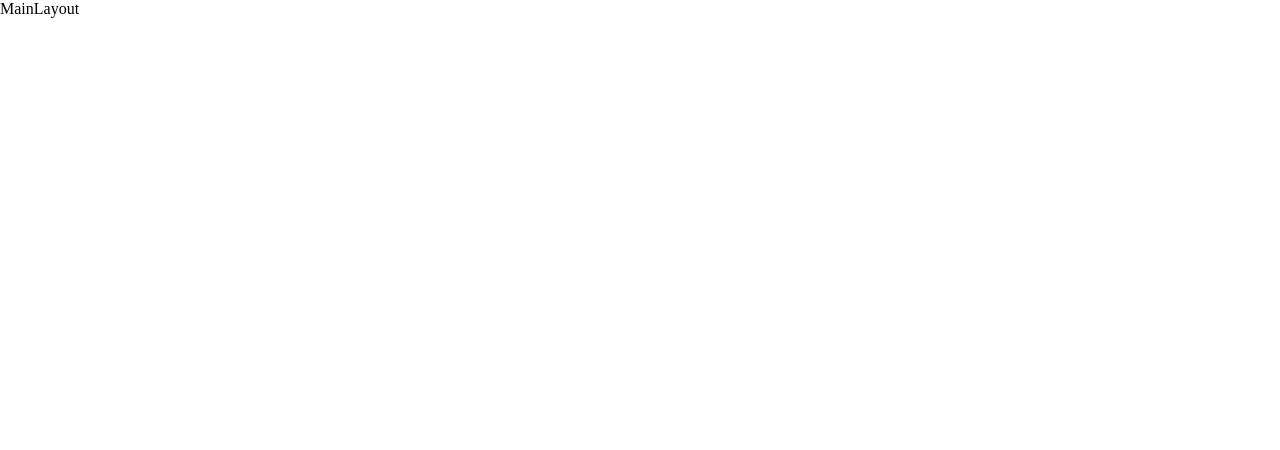
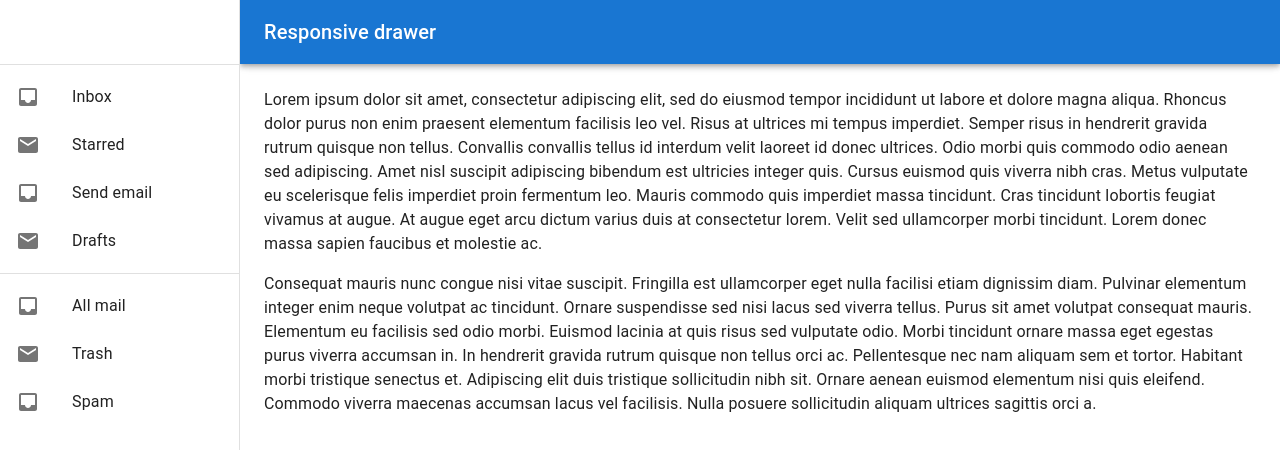
Before and after one commit to Princinho/SupTickIT, a React (Vite) app: page / in a window 1280 px wide. Shown: the top 450 px of the page. Built offline with nearby package versions, Linux system fonts and the light colour scheme.

Commit message:
Add main drawer

```diff
--- a/src/MainLayout.jsx
+++ b/src/MainLayout.jsx
@@ -1,8 +1,141 @@
+import { Inbox, Mail, Menu } from '@mui/icons-material';
+import { AppBar, Box, CssBaseline, Divider, Drawer, IconButton, List, ListItem, ListItemButton, ListItemIcon, ListItemText, Toolbar, Typography } from '@mui/material';
 import React from 'react'
 import { Outlet } from 'react-router-dom'
 
-export const MainLayout = () => {
+const drawerWidth = 240;
+export const MainLayout = (props) => {
+    const { window } = props;
+    const [mobileOpen, setMobileOpen] = React.useState(false);
+
+    const handleDrawerToggle = () => {
+        setMobileOpen(!mobileOpen);
+    };
+
+    const drawer = (
+        <div>
+            <Toolbar />
+            <Divider />
+            <List>
+                {['Inbox', 'Starred', 'Send email', 'Drafts'].map((text, index) => (
+                    <ListItem key={text} disablePadding>
+                        <ListItemButton>
+                            <ListItemIcon>
+                                {index % 2 === 0 ? <Inbox /> : <Mail />}
+                            </ListItemIcon>
+                            <ListItemText primary={text} />
+                        </ListItemButton>
+                    </ListItem>
+                ))}
+            </List>
+            <Divider />
+            <List>
+                {['All mail', 'Trash', 'Spam'].map((text, index) => (
+                    <ListItem key={text} disablePadding>
+                        <ListItemButton>
+                            <ListItemIcon>
+                                {index % 2 === 0 ? <Inbox /> : <Mail />}
+                            </ListItemIcon>
+                            <ListItemText primary={text} />
+                        </ListItemButton>
+                    </ListItem>
+                ))}
+            </List>
+        </div>
+    );
+
+    const container = window !== undefined ? () => window().document.body : undefined;
+
     return (
-        <div>MainLayout <Outlet /></div>
-    )
+        <Box sx={{ display: 'flex' }}>
+            <CssBaseline />
+            <AppBar
+                position="fixed"
+                sx={{
+                    width: { sm: `calc(100% - ${drawerWidth}px)` },
+                    ml: { sm: `${drawerWidth}px` },
+                }}
+            >
+                <Toolbar>
+                    <IconButton
+                        color="inherit"
+                        aria-label="open drawer"
+                        edge="start"
+                        onClick={handleDrawerToggle}
+                        sx={{ mr: 2, display: { sm: 'none' } }}
+                    >
+                        <Menu />
+                    </IconButton>
+                    <Typography variant="h6" noWrap component="div">
+                        Responsive drawer
+                    </Typography>
+                </Toolbar>
+            </AppBar>
+            <Box
+                component="nav"
+                sx={{ width: { sm: drawerWidth }, flexShrink: { sm: 0 } }}
+                aria-label="mailbox folders"
+            >
+                {/* The implementation can be swapped with js to avoid SEO duplication of links. */}
+                <Drawer
+                    container={container}
+                    variant="temporary"
+                    open={mobileOpen}
+                    onClose={handleDrawerToggle}
+                    ModalProps={{
+                        keepMounted: true, // Better open performance on mobile.
+                    }}
+                    sx={{
+                        display: { xs: 'block', sm: 'none' },
+                        '& .MuiDrawer-paper': { boxSizing: 'border-box', width: drawerWidth },
+                    }}
+                >
+                    {drawer}
+                </Drawer>
+                <Drawer
+                    variant="permanent"
+                    sx={{
+                        display: { xs: 'none', sm: 'block' },
+                        '& .MuiDrawer-paper': { boxSizing: 'border-box', width: drawerWidth },
+                    }}
+                    open
+                >
+                    {drawer}
+                </Drawer>
+            </Box>
+            <Box
+                component="main"
+                sx={{ flexGrow: 1, p: 3, width: { sm: `calc(100% - ${drawerWidth}px)` } }}
+            >
+                <Toolbar />
+                <Typography paragraph>
+                    Lorem ipsum dolor sit amet, consectetur adipiscing elit, sed do eiusmod
+                    tempor incididunt ut labore et dolore magna aliqua. Rhoncus dolor purus non
+                    enim praesent elementum facilisis leo vel. Risus at ultrices mi tempus
+                    imperdiet. Semper risus in hendrerit gravida rutrum quisque non tellus.
+                    Convallis convallis tellus id interdum velit laoreet id donec ultrices.
+                    Odio morbi quis commodo odio aenean sed adipiscing. Amet nisl suscipit
+                    adipiscing bibendum est ultricies integer quis. Cursus euismod quis viverra
+                    nibh cras. Metus vulputate eu scelerisque felis imperdiet proin fermentum
+                    leo. Mauris commodo quis imperdiet massa tincidunt. Cras tincidunt lobortis
+                    feugiat vivamus at augue. At augue eget arcu dictum varius duis at
+                    consectetur lorem. Velit sed ullamcorper morbi tincidunt. Lorem donec massa
+                    sapien faucibus et molestie ac.
+                </Typography>
+                <Typography paragraph>
+                    Consequat mauris nunc congue nisi vitae suscipit. Fringilla est ullamcorper
+                    eget nulla facilisi etiam dignissim diam. Pulvinar elementum integer enim
+                    neque volutpat ac tincidunt. Ornare suspendisse sed nisi lacus sed viverra
+                    tellus. Purus sit amet volutpat consequat mauris. Elementum eu facilisis
+                    sed odio morbi. Euismod lacinia at quis risus sed vulputate odio. Morbi
+                    tincidunt ornare massa eget egestas purus viverra accumsan in. In hendrerit
+                    gravida rutrum quisque non tellus orci ac. Pellentesque nec nam aliquam sem
+                    et tortor. Habitant morbi tristique senectus et. Adipiscing elit duis
+                    tristique sollicitudin nibh sit. Ornare aenean euismod elementum nisi quis
+                    eleifend. Commodo viverra maecenas accumsan lacus vel facilisis. Nulla
+                    posuere sollicitudin aliquam ultrices sagittis orci a.
+                </Typography>
+            </Box>
+        </Box>
+    );
 }
```
